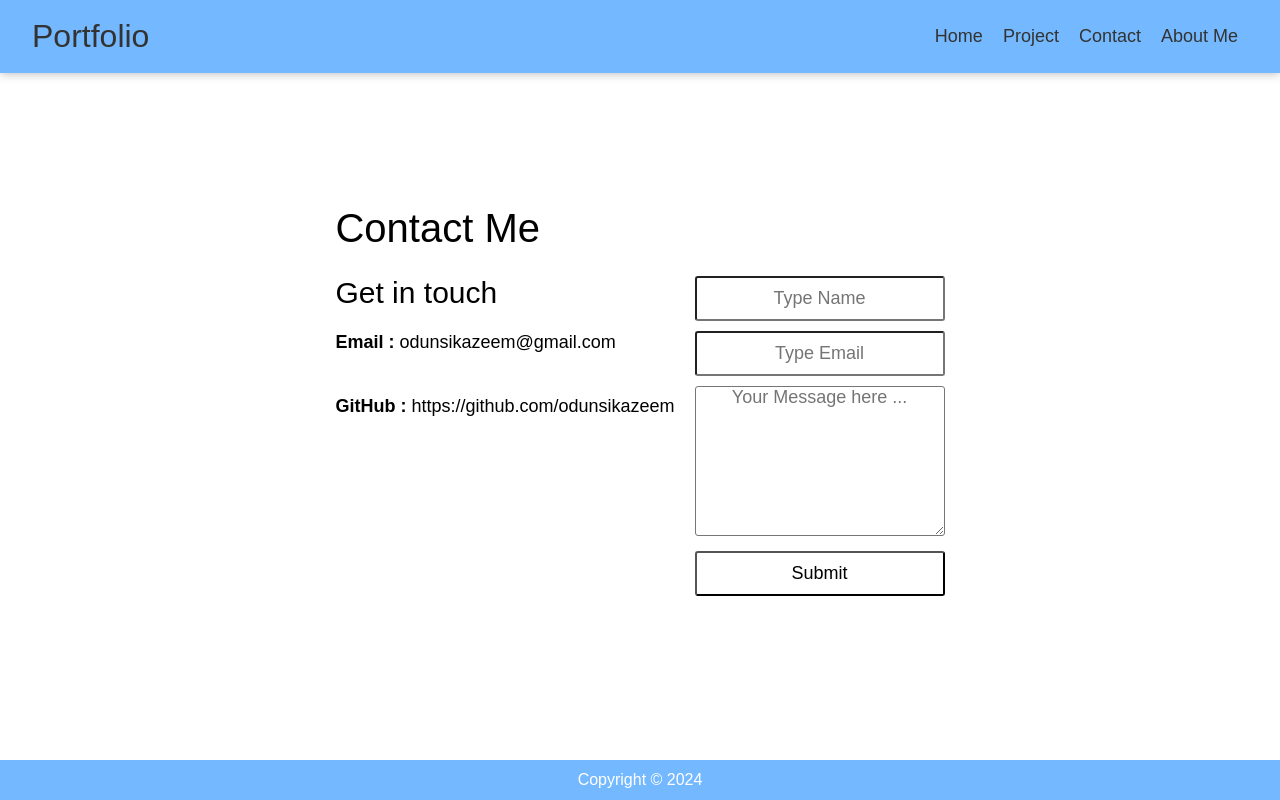
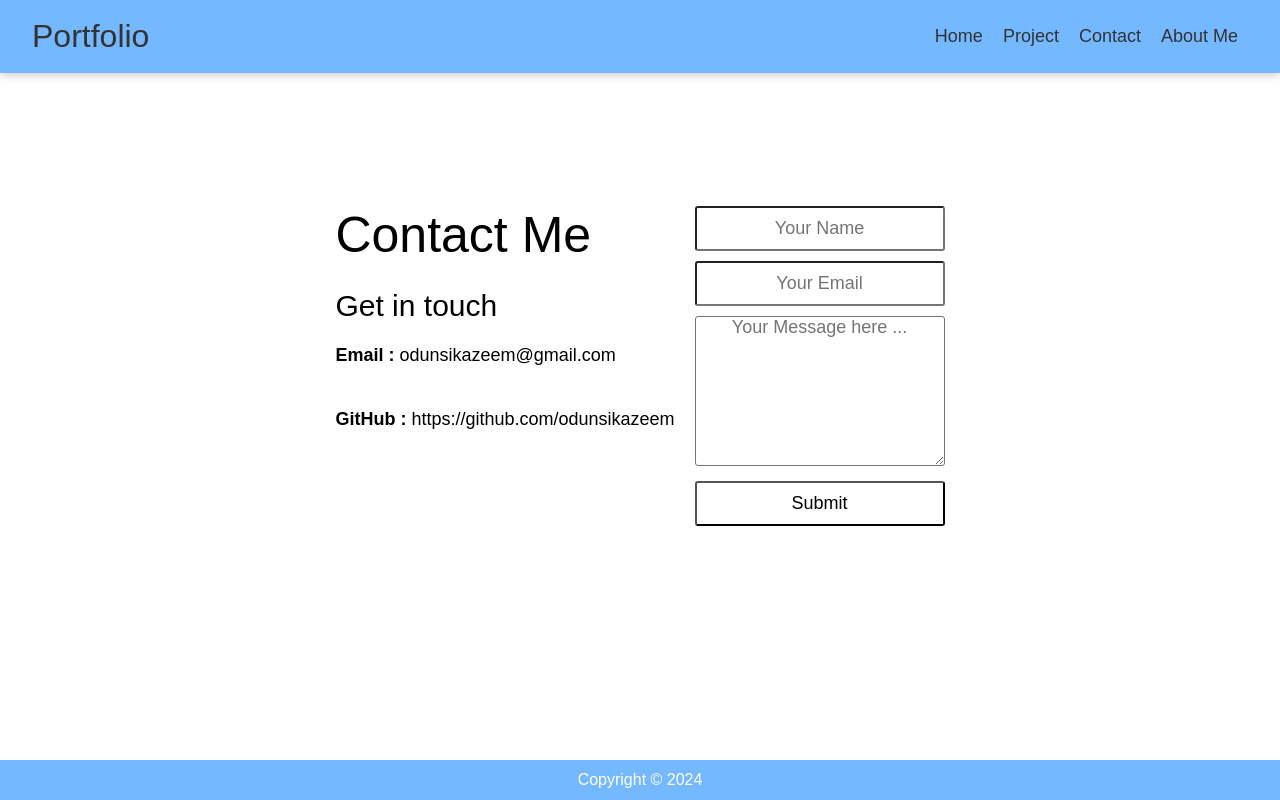
Before and after one commit to odunsikazeem/portfolio, a React (Vite) app: page /contact in a window 1280 px wide. Built offline with nearby package versions, Linux system fonts and the light colour scheme.

Commit message:
Rearranged contactme display

```diff
--- a/src/components/pages/contact-folder/Contact.jsx
+++ b/src/components/pages/contact-folder/Contact.jsx
@@ -27,9 +27,9 @@ function Contact() {
 
   return (
     <div className="contact">
-      <h1>Contact Me</h1>
       <div className="binder">
         <div className="column-1">
+        <h1>Contact Me</h1>
           <div className="central">
             <h2>Get in touch</h2>
           </div>
@@ -48,10 +48,10 @@ function Contact() {
         </div>
         <div className="column-2">
           <form ref={form} onSubmit={sendEmail}>
-            <input type="text" name="from_name" placeholder="Type Name" />
+            <input type="text" name="from_name" placeholder="Your Name" />
             <br />
 
-            <input type="email" name="from_email" placeholder="Type Email" />
+            <input type="email" name="from_email" placeholder="Your Email" />
             <br />
 
             <textarea name="message" placeholder="Your Message here ..." />
--- a/src/components/pages/contact-folder/style.css
+++ b/src/components/pages/contact-folder/style.css
@@ -7,7 +7,7 @@
 }
 
 .contact h1 {
-    font-size: 40px;
+    font-size: 50px;
     font-weight: 200;
     margin-bottom: 25px;
 }
```
